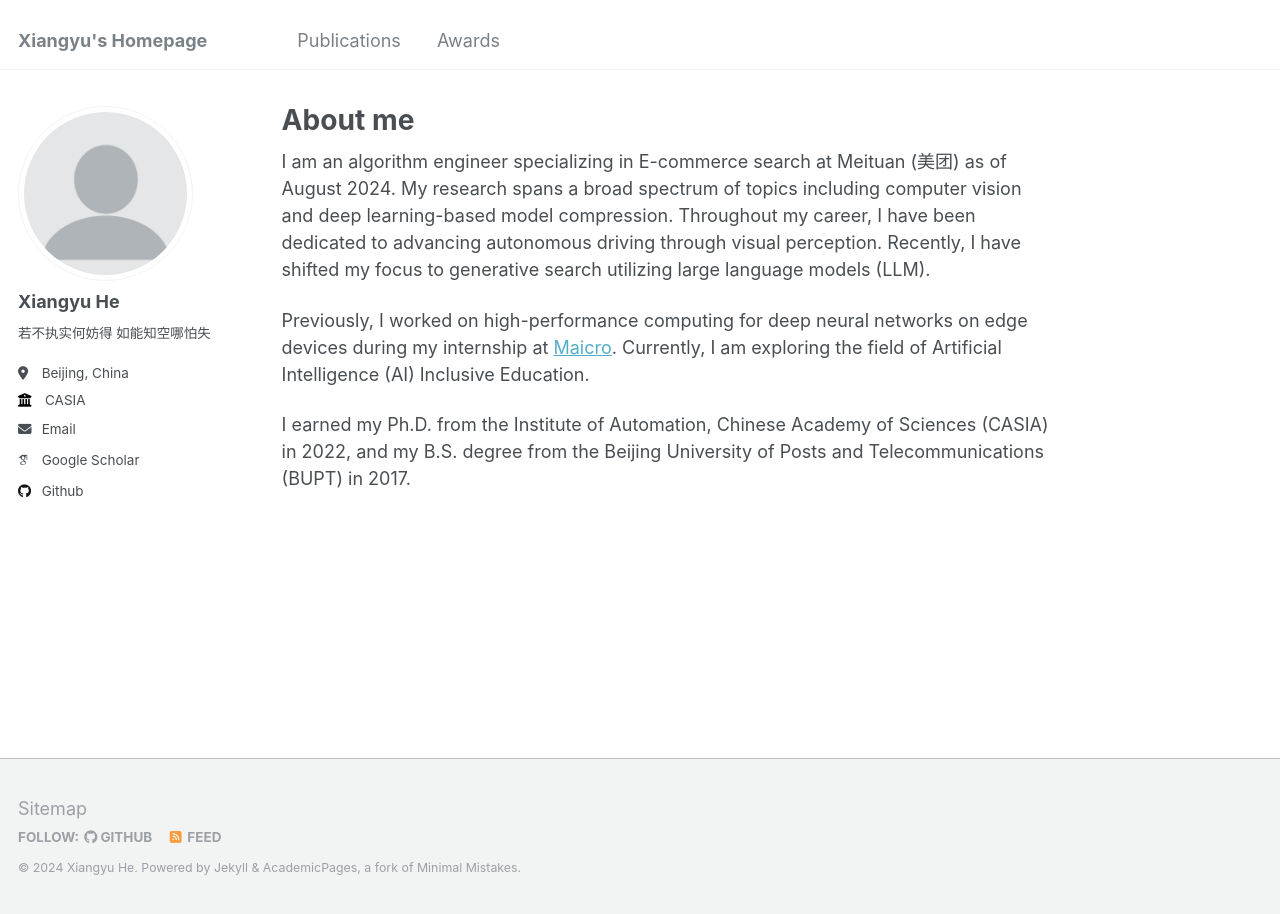
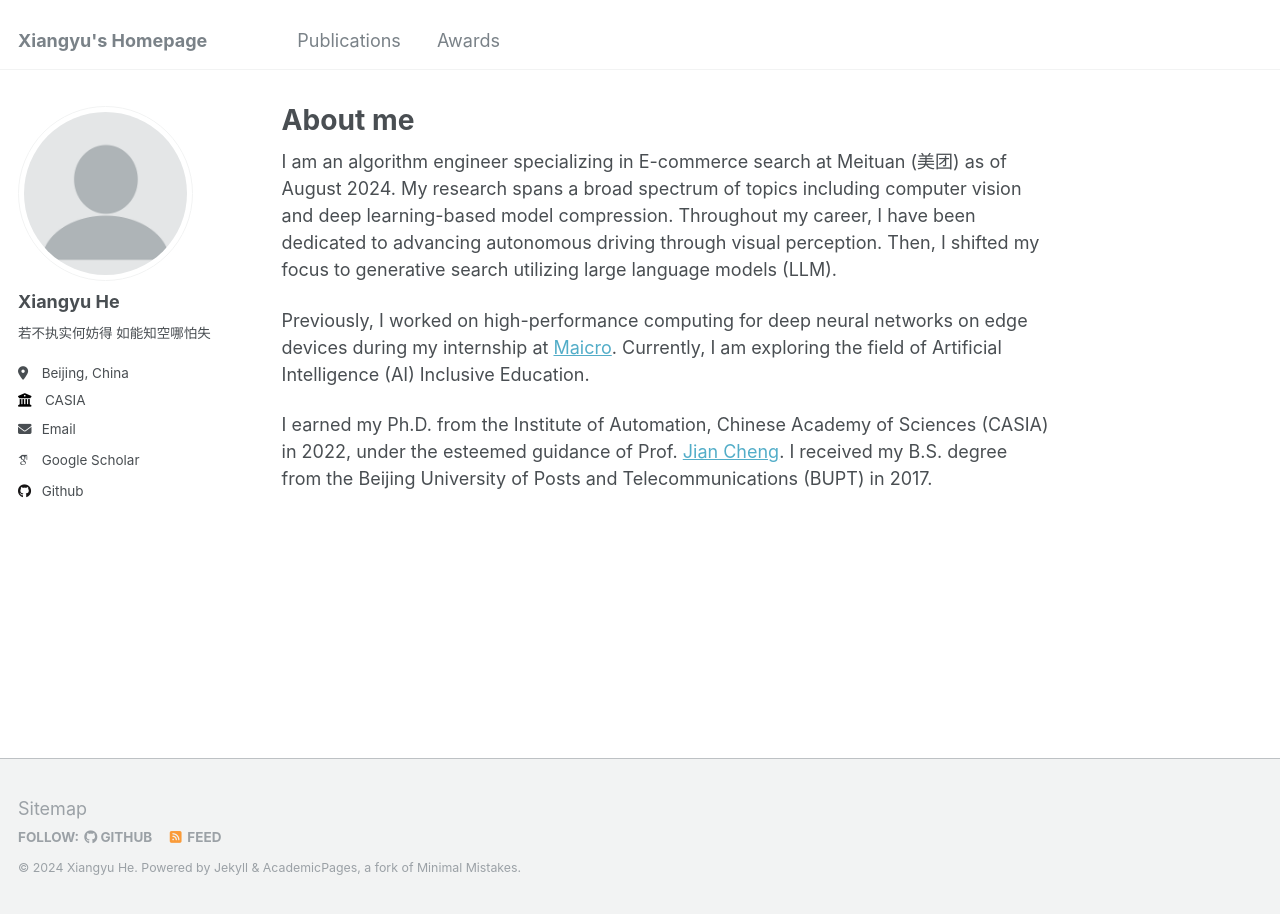
Before and after one commit to HolmesShuan/HolmesShuan.github.io, a Jekyll site: the page built from _pages/about.md, in a window 1280 px wide. Built offline with Jekyll 4.4.1, drawn with Linux system fonts in a browser that asks for light colours; some web fonts are replaced.

Commit message:
Update about.md

```diff
--- a/_pages/about.md
+++ b/_pages/about.md
@@ -7,8 +7,8 @@ redirect_from:
   - /about.html
 ---
 
-I am an algorithm engineer specializing in E-commerce search at Meituan (美团) as of August 2024. My research spans a broad spectrum of topics including computer vision and deep learning-based model compression. Throughout my career, I have been dedicated to advancing autonomous driving through visual perception. Recently, I have shifted my focus to generative search utilizing large language models (LLM).
+I am an algorithm engineer specializing in E-commerce search at Meituan (美团) as of August 2024. My research spans a broad spectrum of topics including computer vision and deep learning-based model compression. Throughout my career, I have been dedicated to advancing autonomous driving through visual perception. Then, I shifted my focus to generative search utilizing large language models (LLM).
 
 Previously, I worked on high-performance computing for deep neural networks on edge devices during my internship at [Maicro](https://www.maicro.com/). Currently, I am exploring the field of Artificial Intelligence (AI) Inclusive Education.
 
-I earned my Ph.D. from the Institute of Automation, Chinese Academy of Sciences (CASIA) in 2022, and my B.S. degree from the Beijing University of Posts and Telecommunications (BUPT) in 2017.
+I earned my Ph.D. from the Institute of Automation, Chinese Academy of Sciences (CASIA) in 2022, under the esteemed guidance of Prof. [Jian Cheng](https://people.ucas.ac.cn/~chengjian). I received my B.S. degree from the Beijing University of Posts and Telecommunications (BUPT) in 2017.
```
